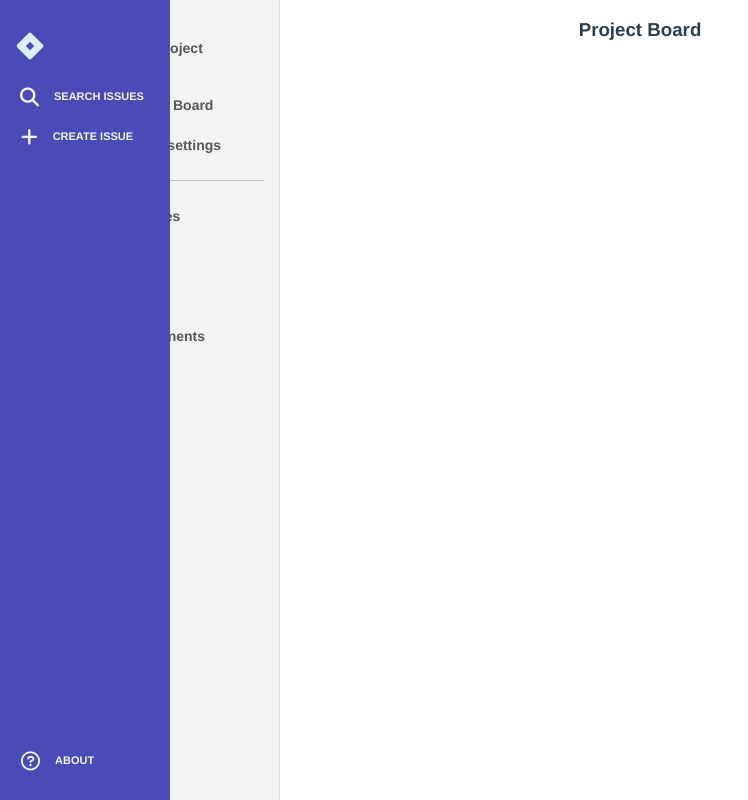
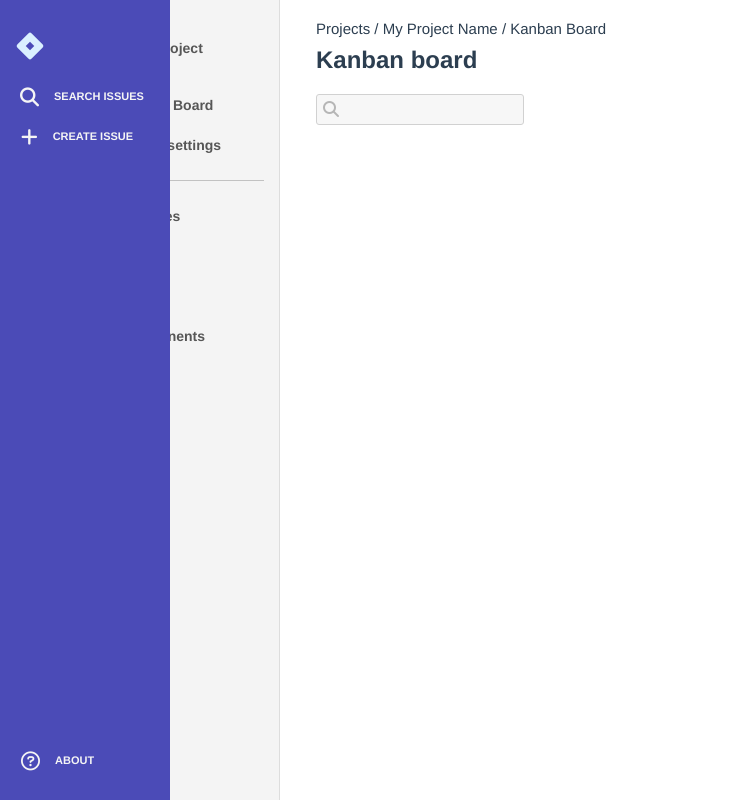
Before and after one commit to minhieuchu/jira-clone, a Vue app: page /project/board in a window 1280 px wide. Shown: the whole page, without its empty margins (0-748 px from the left). Built offline with nearby package versions, Linux system fonts and the light colour scheme.

Commit message:
Add Search input field

```diff
--- a/src/views/MainPage.vue
+++ b/src/views/MainPage.vue
@@ -1,7 +1,9 @@
 <template>
   <nav-bar></nav-bar>
   <side-bar></side-bar>
-  <router-view />
+  <div class="page-content">
+    <router-view />
+  </div>
 </template>
 
 <script lang="ts">
@@ -16,3 +18,15 @@ export default defineComponent({
   },
 });
 </script>
+
+<style scoped>
+.page-content {
+  position: fixed;
+  top: 0;
+  left: 280px;
+  width: calc(100% - 280px);
+  padding: 20px 36px;
+  text-align: left;
+  box-sizing: border-box;
+}
+</style>
--- a/src/views/ProjectBoard.vue
+++ b/src/views/ProjectBoard.vue
@@ -1,3 +1,35 @@
 <template>
-  <h3>Project Board</h3>
+  <p class="project-name">Projects / My Project Name / Kanban Board</p>
+  <h2 class="page-title">Kanban board</h2>
+  <div class="search-field">
+    <i class="fa-solid fa-magnifying-glass"></i>
+    <input type="text" />
+  </div>
 </template>
+
+<style scoped>
+.project-name {
+  margin: 0;
+  font-size: 15px;
+}
+.page-title {
+  margin-top: 9px;
+}
+.search-field {
+  position: relative;
+}
+.search-field > i {
+  position: absolute;
+  top: 7px;
+  left: 7px;
+  cursor: text;
+  color: #b6b6b6;
+}
+.search-field > input {
+  height: 27px;
+  padding-left: 27px;
+  border: 1px solid #d1d1d1;
+  background: #f7f7f7;
+  border-radius: 3px;
+}
+</style>
```
